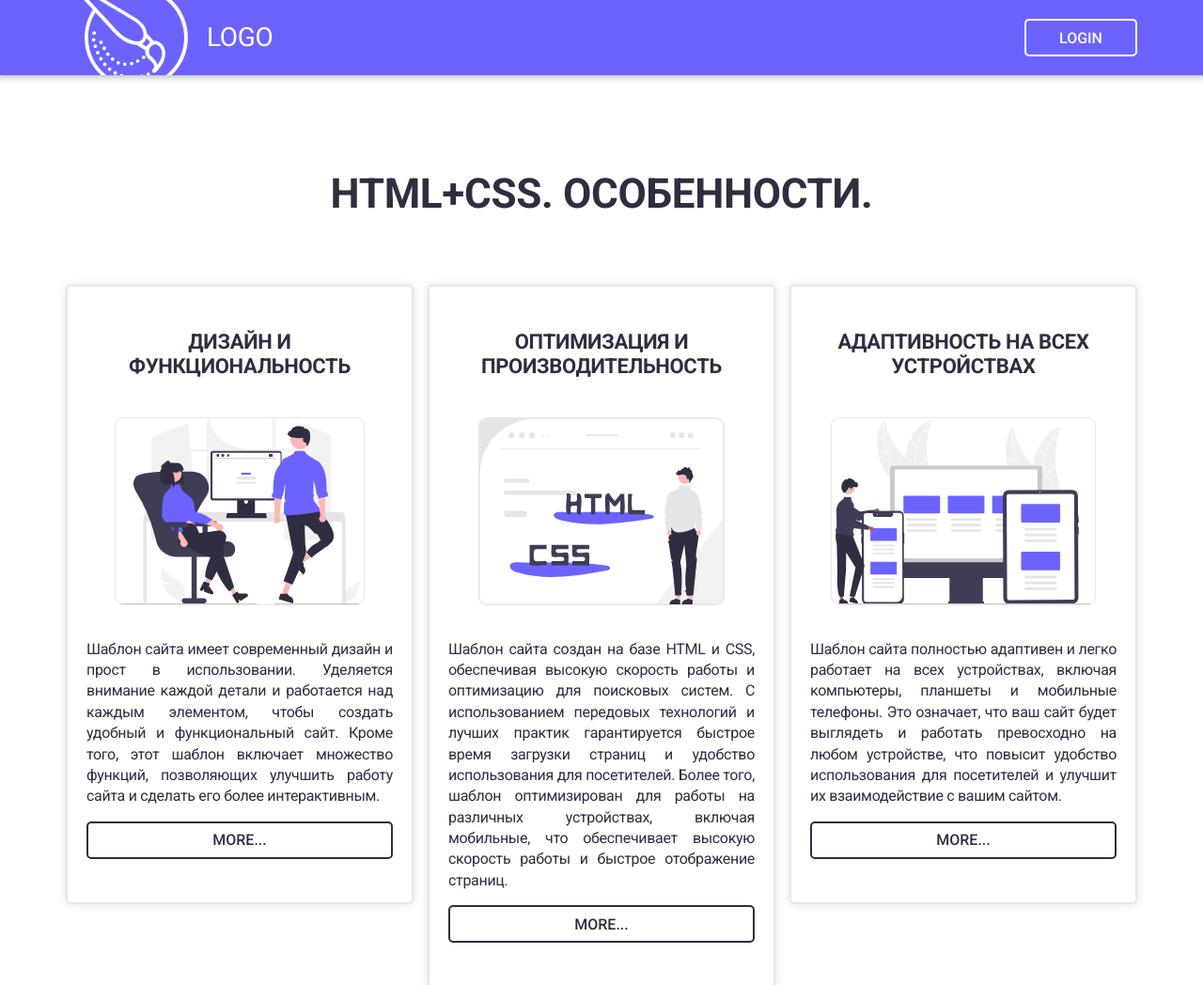
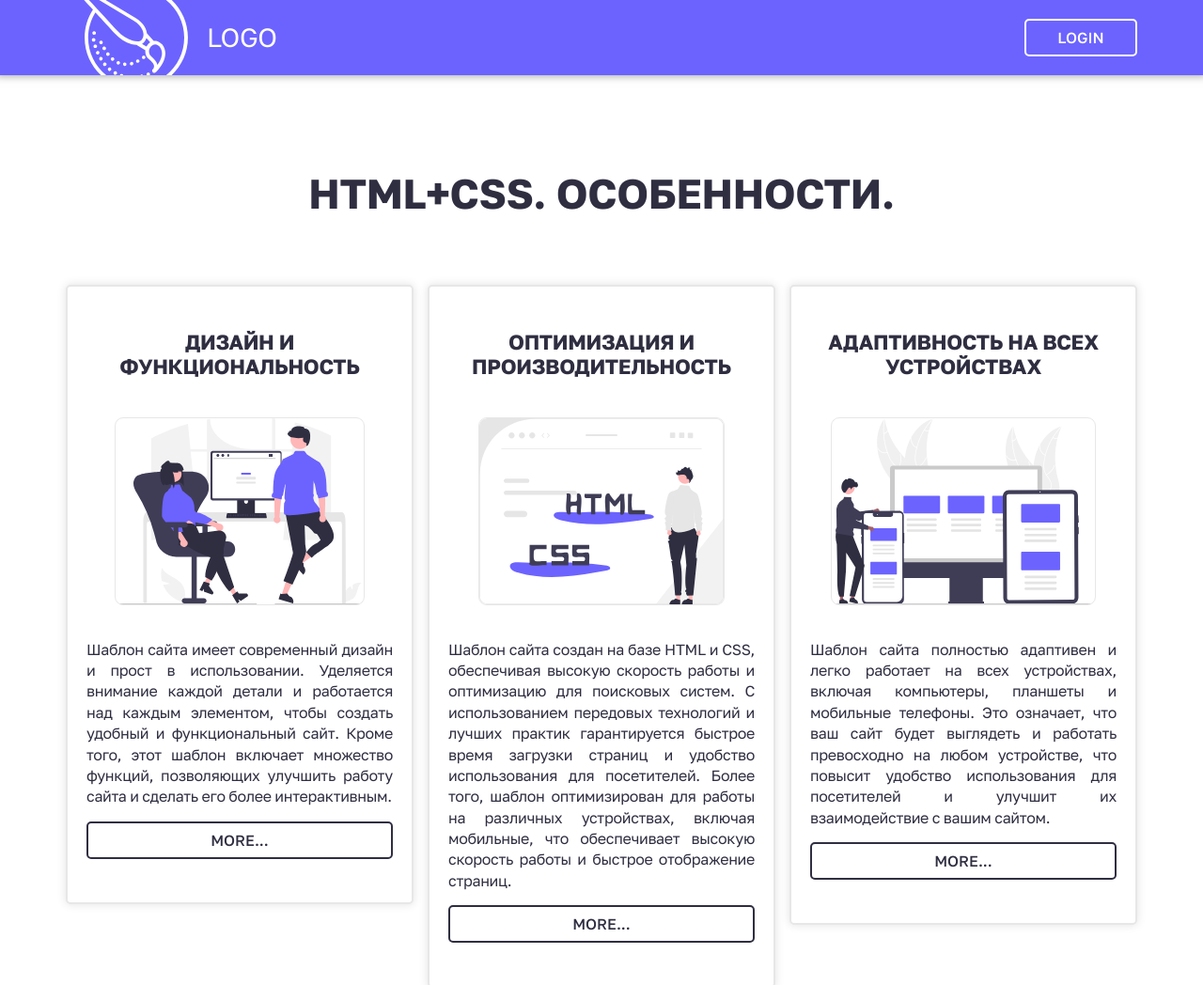
Before and after one commit to feddorovich/simple-site-template, a plain HTML site: page index.html in a window 1280 px wide. Shown: the top 1048 px of the page at 94% size. Drawn offline with Linux system fonts and the light colour scheme.

Commit message:
golos text

```diff
--- a/index.html
+++ b/index.html
@@ -8,7 +8,7 @@
 
     <link rel="preconnect" href="https://fonts.googleapis.com">
     <link rel="preconnect" href="https://fonts.gstatic.com" crossorigin>
-    <link href="https://fonts.googleapis.com/css2?family=Roboto:wght@400;500;700&display=swap" rel="stylesheet">
+    <link href="https://fonts.googleapis.com/css2?family=Golos+Text:wght@400;500;700&display=swap" rel="stylesheet">
     <link rel="stylesheet" href="style.css">
     <title>Simple site template</title>
 </head>
--- a/style.css
+++ b/style.css
@@ -9,7 +9,7 @@ ul {
 }
 
 body {
-    font-family: 'Roboto', sans-serif;
+    font-family: 'Golos Text', sans-serif;
     color: #2F2E41;
     line-height: 1.2;
     letter-spacing: -0.02em;
@@ -76,7 +76,7 @@ h1 {
     width: 120px;
     height: 40px;
     background-color: transparent;
-    font-family: 'Roboto', sans-serif;
+    font-family: 'Golos Text', sans-serif;
     font-weight: 500;
     font-size: 16px;
     text-transform: uppercase;
@@ -151,7 +151,7 @@ h1 {
     width: 100%;
     height: 40px;
     background-color: transparent;
-    font-family: 'Roboto', sans-serif;
+    font-family: 'Golos Text', sans-serif;
     font-weight: 500;
     font-size: 16px;
     text-transform: uppercase;
```
